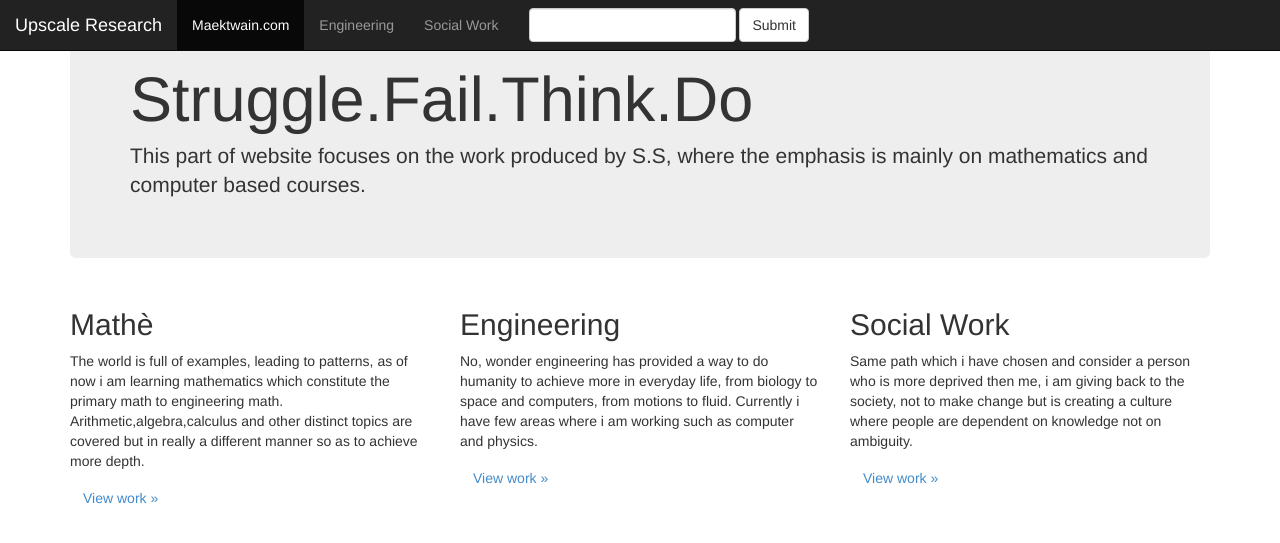
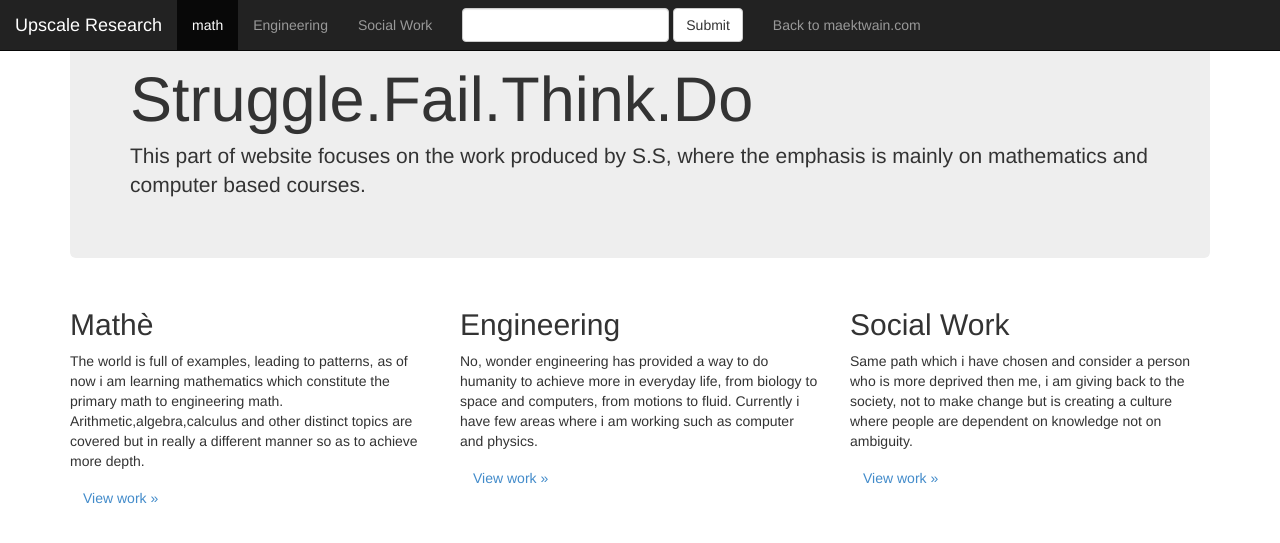
Before and after one commit to theupscale/maektwain.github.io, a Jekyll site: the page work/index.html, which Jekyll copies as it is, in a window 1280 px wide. Shown: the top 543 px of the page. Built offline with Jekyll 4.4.1, drawn with Linux system fonts in a browser that asks for light colours.

Commit message:
Some more additions

```diff
--- a/work/index.html
+++ b/work/index.html
@@ -44,20 +44,25 @@
 				<div class="collapse navbar-collapse" id="bs-example-navbar-collapse-1">
 					<ul class="nav navbar-nav">
 						<li class="active">
-							<a href="#">Maektwain.com</a>
+							<a href="math">math</a>
 						</li>
 						<li>
-							<a href="#">Engineering</a>
+							<a href="engg">Engineering</a>
 						</li>
 						<li>
-							<a href="#">Social Work</a>
+							<a href="social">Social Work</a>
 						</li>
 					<form class="navbar-form navbar-left" role="search">
 						<div class="form-group">
 							<input type="text" class="form-control">
 						</div> <button type="submit" class="btn btn-default">Submit</button>
 					</form>
+					<ul class="nav navbar-nav navbar-right">
+						<li>
+							<a href="#">Back to maektwain.com</a>
+						</li>
 
+					</ul>
 				</div>
 
 			</nav>
@@ -81,7 +86,7 @@
 				The world is full of examples, leading to patterns, as of now i am learning mathematics which constitute the primary math to engineering math. Arithmetic,algebra,calculus and other distinct topics are covered but in really a different manner so as to achieve more depth.
 			</p>
 			<p>
-				<a class="btn" href="#">View work »</a>
+				<a class="btn" href="math">View work »</a>
 			</p>
 		</div>
 		<div class="col-md-4 column">
@@ -92,7 +97,7 @@
 				No, wonder engineering has provided a way to do humanity to achieve more in everyday life, from biology to space and computers, from motions to fluid. Currently i have few areas where i am working such as computer and physics.
 			</p>
 			<p>
-				<a class="btn" href="#">View work »</a>
+				<a class="btn" href="engg">View work »</a>
 			</p>
 		</div>
 		<div class="col-md-4 column">
@@ -103,7 +108,7 @@
 				Same path which i have chosen and consider a person who is more deprived then me, i am giving back to the society, not to make change but is creating a culture where people are dependent on knowledge not on ambiguity.
 			</p>
 			<p>
-				<a class="btn" href="#">View work »</a>
+				<a class="btn" href="social">View work »</a>
 			</p>
 		</div>
 	</div>
```
